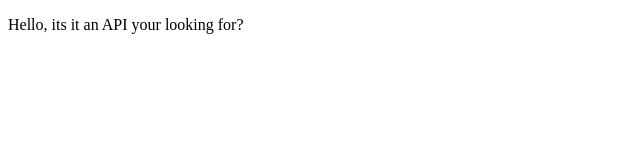
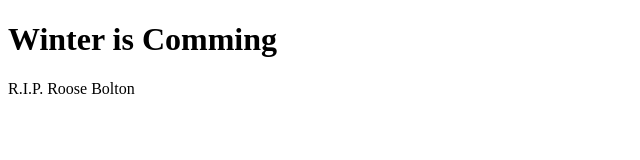
Before and after one commit to JohnDun89/Game-of-Thrones-api-, a website: page index.html in a window 1280 px wide. Shown: the whole page, without its empty margins (0-640 px from the left). Drawn offline with Linux system fonts and the light colour scheme; no server answers.

Commit message:
index html changes made

```diff
--- a/index.html
+++ b/index.html
@@ -5,6 +5,8 @@
   <script src='index.js'></script>
 </head>
 <body>
-<p>Hello, its it an API your looking for?</P>
+  <h1>Winter is Comming</h1>
+  <ul id='house-name'></ul>
+<p>R.I.P. Roose Bolton</P>
 </body>
 </html>
--- a/public/index.js
+++ b/public/index.js
@@ -1,12 +1,12 @@
 const app = function () {
-  console.log('function running');
     const url = 'https://anapioficeandfire.com/api/characters/583'
-    makeRequest(url, requestComplete)
+    makeRequest(url, requestComplete);
+    console.log('function running');
+
 }
 
 const requestComplete = function () {
   if ( this.status !== 200) {
-    console.log(this.status);
     return;
   }
 }
@@ -16,6 +16,8 @@ const makeRequest = function(url, callback) {
   request.open('GET', url);
   request.addEventListener('load', callback);
   request.send();
+  console.log('loaded');
+
 }
 
 
```
